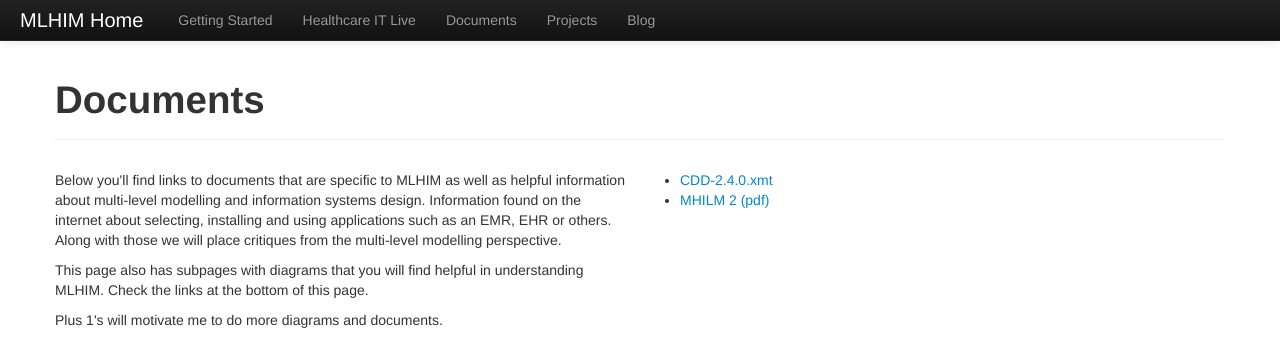
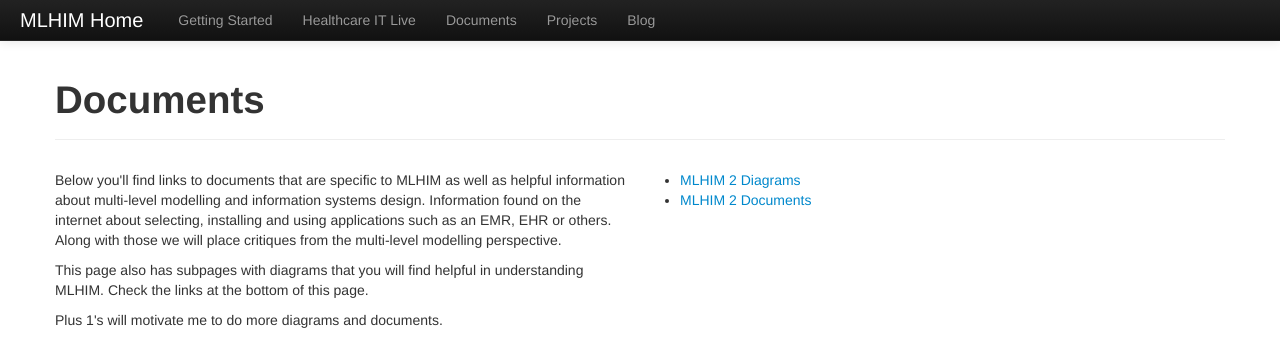
Before and after one commit to leanderdulac/mlhim.github.io, a Jekyll site: the page built from documents.html, in a window 1280 px wide. Shown: the top 364 px of the page. Built offline with Jekyll 4.4.1, drawn with Linux system fonts in a browser that asks for light colours.

Commit message:
Added links on documents page.

```diff
--- a/documents.html
+++ b/documents.html
@@ -27,13 +27,13 @@ title: Documents
     <div class="span6">
       <ul>
 	<li>
-	<a href="http://www.mlhim.org/documents/CDD-2.4.0.xmt?attredirects=0&d=1">
-	  CDD-2.4.0.xmt
+	<a href="https://docs.google.com/file/d/0B9KiX8eH4fiKQVpHbmNmQ1pZS1U/edit?usp=sharing">
+	   MLHIM 2 Diagrams
 	</a>
 	</li>
 	<li>
-	<a href="http://www.mlhim.org/documents/mlhim2.pdf?attredirects=0&d=1">
-	  MHILM 2 (pdf)
+	<a href="https://docs.google.com/file/d/0B9KiX8eH4fiKZTA0d1ZmSGx0eEE/edit?usp=sharing">
+	  MLHIM 2 Documents
 	</a>
 	</li>
       </ul>
```
